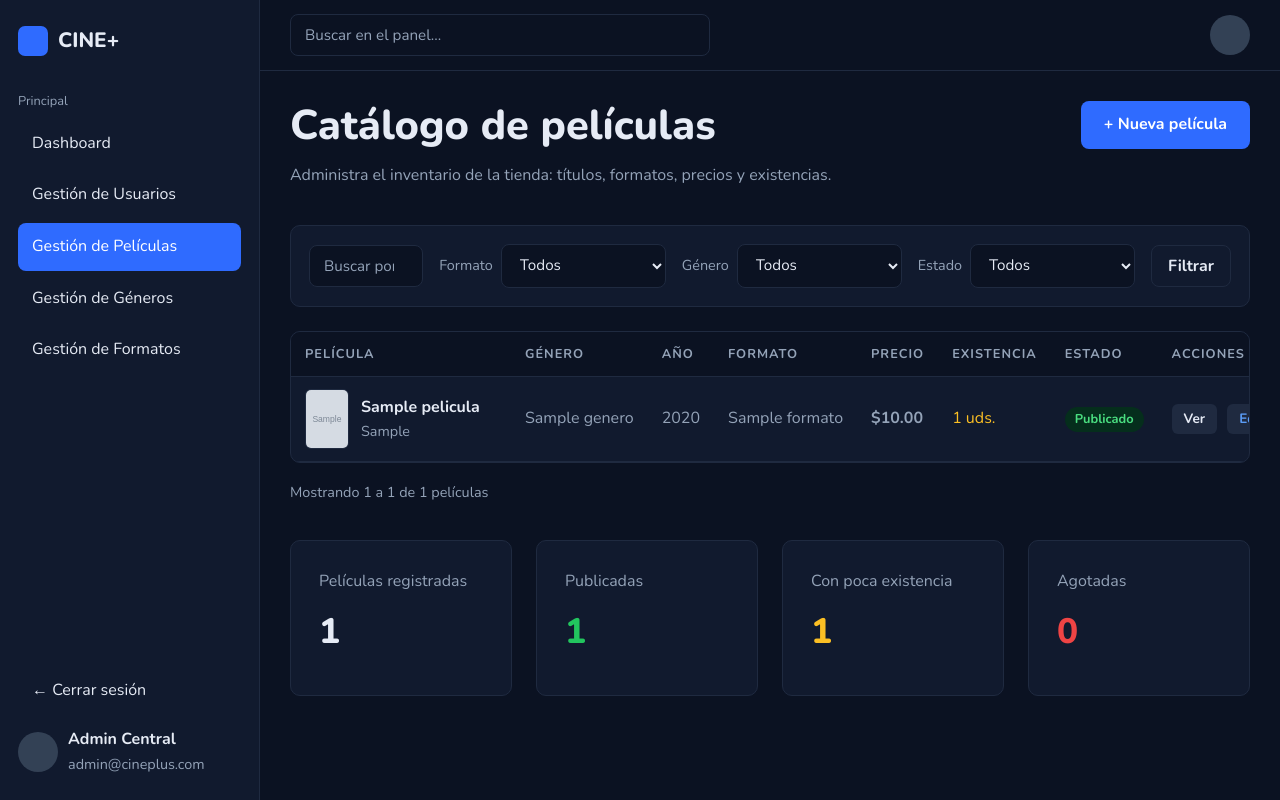
After one commit to TheChect/CinePlus, a PHP site: page /cineplus/admin/peliculas.php in a window 1280 px wide. The commit adds this page. Run offline with PHP 8.4, Linux system fonts and the light colour scheme; tables that the repository leaves empty hold one stand-in row (values such as "Sample post"); grey boxes marked "Sample" are stand-in pictures.

Commit message:
CRUD de Películas: listar con género y formato

```diff
--- a/admin/formatos.php
+++ b/admin/formatos.php
@@ -188,7 +188,7 @@ $formatos = $con->query($sql)->fetch_all(MYSQLI_ASSOC);
     <nav class="lateral-menu">
       <a href="panel.html">Dashboard</a>
       <a href="usuarios.html">Gestión de Usuarios</a>
-      <a href="peliculas.html">Gestión de Películas</a>
+      <a href="peliculas.php">Gestión de Películas</a>
       <a href="generos.php">Gestión de Géneros</a>
       <a class="activo" href="formatos.php">Gestión de Formatos</a>
     </nav>
--- a/admin/generos.php
+++ b/admin/generos.php
@@ -188,7 +188,7 @@ $generos = $con->query($sql)->fetch_all(MYSQLI_ASSOC);
     <nav class="lateral-menu">
       <a href="panel.html">Dashboard</a>
       <a href="usuarios.html">Gestión de Usuarios</a>
-      <a href="peliculas.html">Gestión de Películas</a>
+      <a href="peliculas.php">Gestión de Películas</a>
       <a class="activo" href="generos.php">Gestión de Géneros</a>
       <a href="formatos.php">Gestión de Formatos</a>
     </nav>
--- /dev/null
+++ b/admin/peliculas.php
@@ -0,0 +1,297 @@
+<?php
+/*
+ * Cine+ · Gestión de películas (CRUD, parte 1: listar)
+ * - La tabla sale de Pelicula unida (JOIN) con Genero y Formato.
+ * - El buscador y los filtros se envían por GET y se aplican con una consulta preparada.
+ * - Las 4 tarjetas de abajo se calculan con COUNT sobre la tabla Pelicula.
+ * Crear, Editar y Eliminar todavía son solo diseño.
+ */
+require __DIR__ . '/../config/conexion.php';
+$con = conectar();
+
+// Películas con 5 unidades o menos se consideran "poca existencia"
+const POCA_EXISTENCIA = 5;
+const POR_PAGINA = 10;
+
+// ---------- Leer los filtros que llegan por GET ----------
+$buscar    = trim($_GET['buscar'] ?? '');
+$idFormato = (int) ($_GET['formato'] ?? 0);   // 0 = todos
+$idGenero  = (int) ($_GET['genero'] ?? 0);    // 0 = todos
+$estado    = $_GET['estado'] ?? '';           // '', 'Publicado' o 'Borrador'
+if (!in_array($estado, ['', 'Publicado', 'Borrador'], true)) {
+    $estado = '';
+}
+$pagina = max(1, (int) ($_GET['pagina'] ?? 1));
+
+// Listas de los <select> desde la base de datos
+$listaFormatos = $con->query('SELECT id_formato, nombre FROM Formato ORDER BY nombre')->fetch_all(MYSQLI_ASSOC);
+$listaGeneros  = $con->query('SELECT id_genero, nombre FROM Genero ORDER BY nombre')->fetch_all(MYSQLI_ASSOC);
+
+// ---------- Armar el WHERE según los filtros elegidos ----------
+// Cada condición agrega un "?" y su valor; al final se pasan todos con bind_param.
+$condiciones = [];
+$tipos = '';
+$valores = [];
+
+if ($buscar !== '') {
+    $condiciones[] = '(p.titulo LIKE ? OR p.director LIKE ?)';
+    $texto = '%' . $buscar . '%';
+    $tipos .= 'ss';
+    $valores[] = $texto;
+    $valores[] = $texto;
+}
+if ($idFormato > 0) {
+    $condiciones[] = 'p.id_formato = ?';
+    $tipos .= 'i';
+    $valores[] = $idFormato;
+}
+if ($idGenero > 0) {
+    $condiciones[] = 'p.id_genero = ?';
+    $tipos .= 'i';
+    $valores[] = $idGenero;
+}
+if ($estado !== '') {
+    $condiciones[] = 'p.estado = ?';
+    $tipos .= 's';
+    $valores[] = $estado;
+}
+$where = count($condiciones) > 0 ? 'WHERE ' . implode(' AND ', $condiciones) : '';
+
+// Ejecuta una consulta preparada con los filtros (si hay) y regresa el resultado
+function consultar(mysqli $con, string $sql, string $tipos, array $valores): mysqli_result
+{
+    $consulta = $con->prepare($sql);
+    if ($tipos !== '') {
+        $consulta->bind_param($tipos, ...$valores);
+    }
+    $consulta->execute();
+    return $consulta->get_result();
+}
+
+// ---------- Total de resultados y página actual ----------
+$total = consultar($con, "SELECT COUNT(*) FROM Pelicula p $where", $tipos, $valores)->fetch_row()[0];
+$paginas = max(1, (int) ceil($total / POR_PAGINA));
+$pagina = min($pagina, $paginas);
+$desde = ($pagina - 1) * POR_PAGINA;
+
+// ---------- Películas de la página actual ----------
+$sql = "SELECT p.id_pelicula, p.titulo, p.director, p.anio, p.precio, p.existencia, p.estado, p.imagen,
+               g.nombre AS genero, f.nombre AS formato
+        FROM Pelicula p
+        JOIN Genero g  ON g.id_genero  = p.id_genero
+        JOIN Formato f ON f.id_formato = p.id_formato
+        $where
+        ORDER BY p.titulo
+        LIMIT " . POR_PAGINA . " OFFSET $desde";
+$peliculas = consultar($con, $sql, $tipos, $valores)->fetch_all(MYSQLI_ASSOC);
+
+// ---------- Tarjetas de resumen (todo el inventario, sin filtros) ----------
+$resumen = $con->query('SELECT COUNT(*) AS registradas,
+                               SUM(estado = "Publicado") AS publicadas,
+                               SUM(existencia > 0 AND existencia <= ' . POCA_EXISTENCIA . ') AS poca,
+                               SUM(existencia = 0) AS agotadas
+                        FROM Pelicula')->fetch_assoc();
+
+// Arma la dirección de una página conservando los filtros actuales
+function enlacePagina(int $numero): string
+{
+    $parametros = $_GET;
+    $parametros['pagina'] = $numero;
+    return 'peliculas.php?' . http_build_query($parametros);
+}
+?>
+<!DOCTYPE html>
+<html lang="es">
+<head>
+  <meta charset="UTF-8">
+  <meta name="viewport" content="width=device-width, initial-scale=1.0">
+  <title>Gestión de películas · Cine+</title>
+  <link rel="stylesheet" href="../css/estilos.css">
+  <link rel="stylesheet" href="../css/admin.css">
+</head>
+<body>
+
+<div class="admin">
+
+  <!-- Barra lateral con el menú de administración -->
+  <aside class="lateral">
+    <a class="logo" href="panel.html"><span class="logo-cuadro"></span> CINE+</a>
+
+    <p class="lateral-titulo">Principal</p>
+    <nav class="lateral-menu">
+      <a href="panel.html">Dashboard</a>
+      <a href="usuarios.html">Gestión de Usuarios</a>
+      <a class="activo" href="peliculas.php">Gestión de Películas</a>
+      <a href="generos.php">Gestión de Géneros</a>
+      <a href="formatos.php">Gestión de Formatos</a>
+    </nav>
+
+    <!-- Parte de abajo: cerrar sesión y datos del administrador -->
+    <div class="lateral-abajo">
+      <a href="acceso.html">&larr; Cerrar sesión</a>
+      <div class="admin-usuario">
+        <div class="avatar avatar-chico"></div>
+        <div>
+          <strong>Admin Central</strong>
+          <span class="texto-suave chico">admin@cineplus.com</span>
+        </div>
+      </div>
+    </div>
+  </aside>
+
+  <!-- Lado derecho: barra superior y contenido -->
+  <div class="admin-derecha">
+    <header class="admin-barra">
+      <input class="campo buscador" type="search" placeholder="Buscar en el panel...">
+      <div class="avatar avatar-chico"></div>
+    </header>
+
+    <main class="admin-contenido">
+      <div class="admin-titulo">
+        <div>
+          <h1>Catálogo de películas</h1>
+          <p class="texto-suave">Administra el inventario de la tienda: títulos, formatos, precios y existencias.</p>
+        </div>
+        <a class="btn btn-primario" href="pelicula_form.html">+ Nueva película</a>
+      </div>
+
+      <!-- Buscador y filtros: se envían por GET a esta misma página -->
+      <form class="tarjeta barra-busqueda filtros-admin" method="get" action="peliculas.php">
+        <input class="campo" type="search" name="buscar" placeholder="Buscar por título o director..."
+               value="<?= e($buscar) ?>">
+        <label>Formato
+          <select class="campo" name="formato">
+            <option value="0">Todos</option>
+            <?php foreach ($listaFormatos as $f): ?>
+              <option value="<?= $f['id_formato'] ?>" <?= $f['id_formato'] == $idFormato ? 'selected' : '' ?>><?= e($f['nombre']) ?></option>
+            <?php endforeach; ?>
+          </select>
+        </label>
+        <label>Género
+          <select class="campo" name="genero">
+            <option value="0">Todos</option>
+            <?php foreach ($listaGeneros as $g): ?>
+              <option value="<?= $g['id_genero'] ?>" <?= $g['id_genero'] == $idGenero ? 'selected' : '' ?>><?= e($g['nombre']) ?></option>
+            <?php endforeach; ?>
+          </select>
+        </label>
+        <label>Estado
+          <select class="campo" name="estado">
+            <option value="">Todos</option>
+            <option value="Publicado" <?= $estado === 'Publicado' ? 'selected' : '' ?>>Publicado</option>
+            <option value="Borrador" <?= $estado === 'Borrador' ? 'selected' : '' ?>>Borrador</option>
+          </select>
+        </label>
+        <button class="btn btn-secundario" type="submit">Filtrar</button>
+        <?php if ($where !== ''): ?>
+          <a class="chico" href="peliculas.php">Limpiar</a>
+        <?php endif; ?>
+      </form>
+
+      <!-- Tabla de películas de la base de datos -->
+      <div class="tarjeta sin-relleno">
+        <table class="tabla tabla-admin tabla-lista">
+          <thead>
+            <tr><th>Película</th><th>Género</th><th>Año</th><th>Formato</th><th>Precio</th><th>Existencia</th><th>Estado</th><th>Acciones</th></tr>
+          </thead>
+          <tbody>
+            <?php if (count($peliculas) === 0): ?>
+              <tr><td colspan="8" class="centrado">
+                <?= $where === '' ? 'Todavía no hay películas registradas.' : 'No se encontraron películas con esos filtros.' ?>
+              </td></tr>
+            <?php endif; ?>
+
+            <?php foreach ($peliculas as $p): ?>
+              <?php
+                // Si no hay existencia se muestra "Agotado" aunque esté publicada
+                if ($p['existencia'] == 0) {
+                    $textoEstado = 'Agotado';
+                    $claseEstado = 'roja';
+                } elseif ($p['estado'] === 'Publicado') {
+                    $textoEstado = 'Publicado';
+                    $claseEstado = 'verde';
+                } else {
+                    $textoEstado = 'Borrador';
+                    $claseEstado = 'amarilla';
+                }
+              ?>
+            <tr>
+              <td>
+                <div class="celda-pelicula">
+                  <?php if (!empty($p['imagen'])): ?>
+                    <img class="mini-poster mini-tabla" src="../<?= e($p['imagen']) ?>" alt="Portada de <?= e($p['titulo']) ?>">
+                  <?php else: ?>
+                    <div class="mini-poster mini-tabla"></div>
+                  <?php endif; ?>
+                  <div><strong><?= e($p['titulo']) ?></strong><span class="texto-suave chico"><?= e($p['director']) ?></span></div>
+                </div>
+              </td>
+              <td><?= e($p['genero']) ?></td>
+              <td><?= $p['anio'] ?? '—' ?></td>
+              <td><?= e($p['formato']) ?></td>
+              <td><strong>$<?= number_format($p['precio'], 2) ?></strong></td>
+              <td class="<?= $p['existencia'] <= POCA_EXISTENCIA ? 'amarillo-texto' : '' ?>"><?= $p['existencia'] ?> uds.</td>
+              <td><span class="insignia <?= $claseEstado ?>"><?= $textoEstado ?></span></td>
+              <td class="acciones">
+                <a class="accion ver" href="pelicula_form.html">Ver</a>
+                <a class="accion editar" href="pelicula_form.html">Editar</a>
+                <a class="accion eliminar" href="#eliminar">Eliminar</a>
+              </td>
+            </tr>
+            <?php endforeach; ?>
+          </tbody>
+        </table>
+      </div>
+
+      <div class="pie-tabla">
+        <p class="texto-suave chico">
+          <?php if ($total > 0): ?>
+            Mostrando <?= $desde + 1 ?> a <?= $desde + count($peliculas) ?> de <?= $total ?> películas
+          <?php else: ?>
+            0 películas
+          <?php endif; ?>
+        </p>
+        <!-- La paginación solo aparece si hay más de una página -->
+        <?php if ($paginas > 1): ?>
+        <div class="paginacion">
+          <?php if ($pagina > 1): ?><a href="<?= e(enlacePagina($pagina - 1)) ?>">Anterior</a><?php endif; ?>
+          <?php for ($i = 1; $i <= $paginas; $i++): ?>
+            <a class="<?= $i === $pagina ? 'activo' : '' ?>" href="<?= e(enlacePagina($i)) ?>"><?= $i ?></a>
+          <?php endfor; ?>
+          <?php if ($pagina < $paginas): ?><a href="<?= e(enlacePagina($pagina + 1)) ?>">Siguiente</a><?php endif; ?>
+        </div>
+        <?php endif; ?>
+      </div>
+
+      <!-- Resumen del inventario (todas las películas, sin filtros) -->
+      <div class="rejilla-4 resumen-inventario">
+        <div class="tarjeta indicador"><span class="texto-suave">Películas registradas</span><strong><?= (int) $resumen['registradas'] ?></strong></div>
+        <div class="tarjeta indicador"><span class="texto-suave">Publicadas</span><strong class="verde"><?= (int) $resumen['publicadas'] ?></strong></div>
+        <div class="tarjeta indicador"><span class="texto-suave">Con poca existencia</span><strong class="amarillo-texto"><?= (int) $resumen['poca'] ?></strong></div>
+        <div class="tarjeta indicador"><span class="texto-suave">Agotadas</span><strong class="rojo"><?= (int) $resumen['agotadas'] ?></strong></div>
+      </div>
+    </main>
+
+    <!-- Confirmar eliminación (todavía solo diseño, se conecta más adelante) -->
+    <div class="modal" id="eliminar">
+      <div class="tarjeta modal-caja">
+        <div class="icono-alerta">!</div>
+        <h2>¿Eliminar esta película?</h2>
+        <p class="texto-suave">Esta acción no se puede deshacer. Se eliminará el registro de la tabla Pelicula.</p>
+        <div class="registro-borrar">
+          <strong>Parásitos</strong>
+          <span class="texto-suave chico">DVD · 2019 · 0 uds. en existencia</span>
+        </div>
+        <p class="alerta-amarilla chico">Si la película ya tiene ventas no se borra: se cambia a Borrador para conservar el historial de pedidos.</p>
+        <div class="modal-botones">
+          <a class="btn btn-secundario" href="#">Cancelar</a>
+          <a class="btn btn-rojo" href="#">Sí, eliminar</a>
+        </div>
+      </div>
+    </div>
+  </div>
+
+</div>
+
+</body>
+</html>
--- a/admin/usuario_form.html
+++ b/admin/usuario_form.html
@@ -20,7 +20,7 @@
     <nav class="lateral-menu">
       <a href="panel.html">Dashboard</a>
       <a class="activo" href="usuarios.html">Gestión de Usuarios</a>
-      <a href="peliculas.html">Gestión de Películas</a>
+      <a href="peliculas.php">Gestión de Películas</a>
       <a href="generos.php">Gestión de Géneros</a>
       <a href="formatos.php">Gestión de Formatos</a>
     </nav>
--- a/admin/usuarios.html
+++ b/admin/usuarios.html
@@ -20,7 +20,7 @@
     <nav class="lateral-menu">
       <a href="panel.html">Dashboard</a>
       <a class="activo" href="usuarios.html">Gestión de Usuarios</a>
-      <a href="peliculas.html">Gestión de Películas</a>
+      <a href="peliculas.php">Gestión de Películas</a>
       <a href="generos.php">Gestión de Géneros</a>
       <a href="formatos.php">Gestión de Formatos</a>
     </nav>
--- a/css/admin.css
+++ b/css/admin.css
@@ -722,3 +722,13 @@ textarea.campo {
 .modal.abierta {
   display: flex;
 }
+
+/* Botón "Filtrar" y enlace "Limpiar" junto a los filtros */
+.filtros-admin .btn {
+  padding: 9px 16px;
+}
+
+/* La portada real se recorta para llenar su espacio */
+img.mini-poster {
+  object-fit: cover;
+}
```
Also changed, not shown: admin/panel.html (+5 -5 lines), admin/pelicula_form.html (+4 -4 lines), admin/peliculas.html (deleted, +0 -219 lines).
